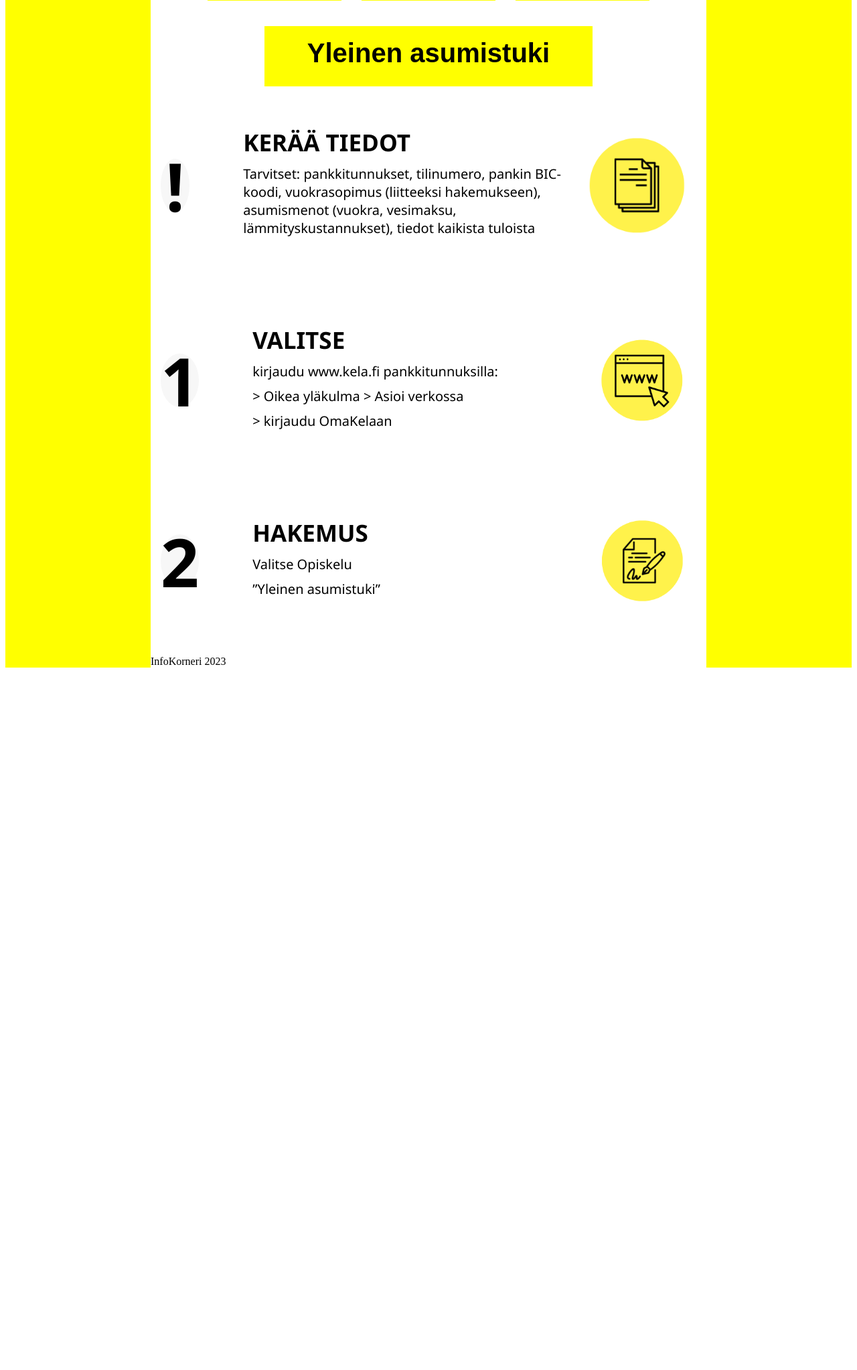
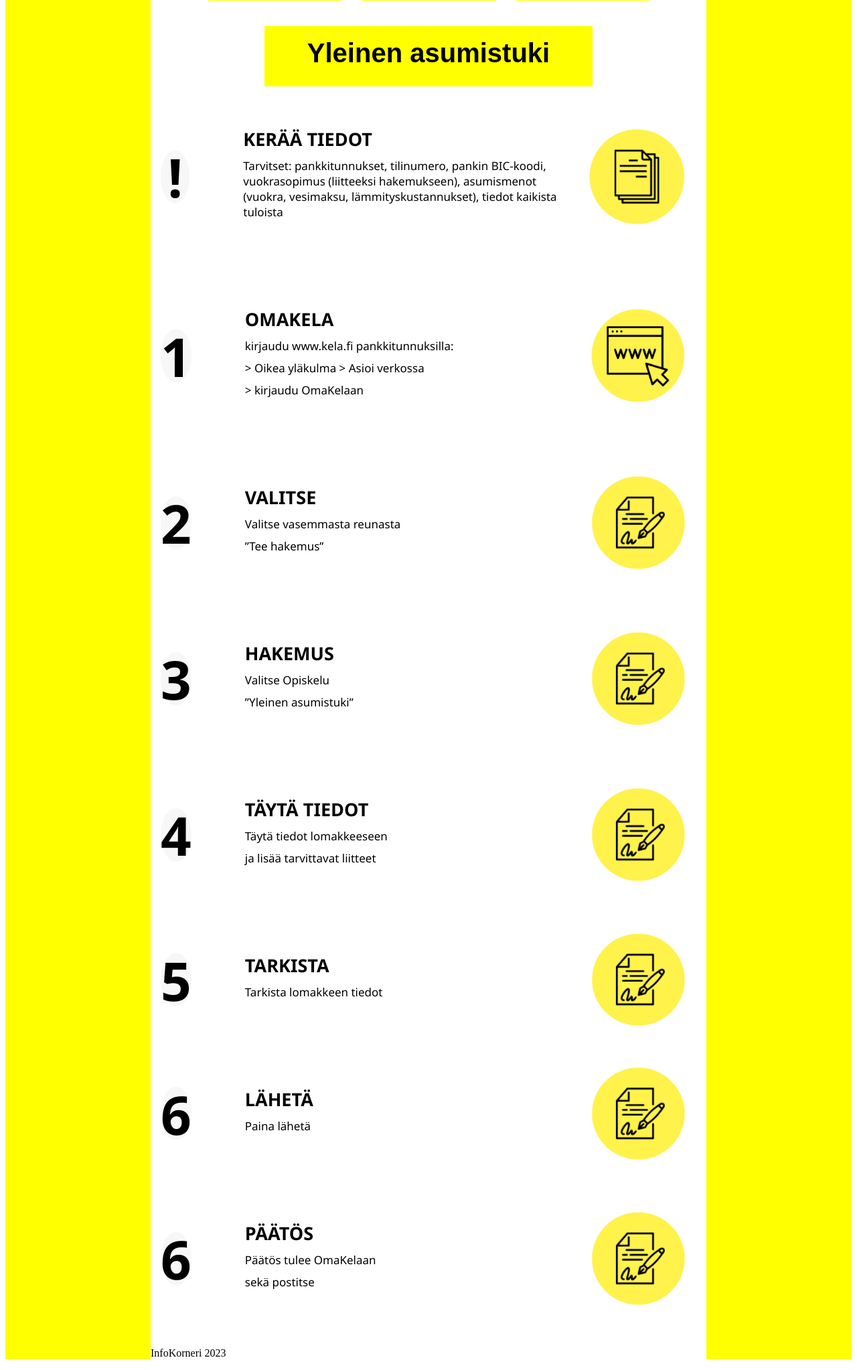
Before and after one commit to opadevelopment/DjangoWebsite, a Django app: page /opiskelija/ in a window 1280 px wide. Shown: the part 395-2441 px from the top of the page at 67% size. Before the commit the page ends 1392 px from the top, so only its background shows below. Run offline with Django 4.2, Linux system fonts and the light colour scheme.

Commit message:
skaalausta korjattu

```diff
--- a/website/static/base.css
+++ b/website/static/base.css
@@ -173,7 +173,7 @@
   display: flex;
   justify-content: center;
   align-items: center;
-  font-size: 100px;
+  font-size: 80px;
   font-weight: bold;
   width: 80px;
   height: 80px;
@@ -194,7 +194,7 @@
 }
 
 .header {
-  font-size: 35px;
+  font-size: 27px;
   font-weight: bold;
   margin-bottom: 10px;
   font-family: 'Segoe UI', Tahoma, Geneva, Verdana, sans-serif;
@@ -202,7 +202,7 @@
 
 .text {
   flex: 1;
-  font-size: 20px;
+  font-size: 17px;
   margin-bottom: 10px;
   width: 500px;
   font-family: 'Segoe UI', Tahoma, Geneva, Verdana, sans-serif;
--- a/website/templates/opiskelija.html
+++ b/website/templates/opiskelija.html
@@ -44,7 +44,7 @@
     <div class="box step-box">
       <div class="step">1</div>
       <div class="content">
-        <div class="header">VALITSE</div>
+        <div class="header">OMAKELA</div>
         <div class="text">
             kirjaudu www.kela.fi pankkitunnuksilla:
 
@@ -68,6 +68,19 @@
     <div class="box step-box">
       <div class="step">2</div>
       <div class="content">
+        <div class="header">VALITSE</div>
+        <div class="text">Valitse vasemmasta reunasta </div>
+        <div class="text">”Tee hakemus” </div>
+      </div>
+      <div class="image-wrapper">
+        <img class="image" src="{% static 'allekirjoita.png' %}" alt="Example Image">
+      </div>
+    </div>
+  </div>
+  <div class="container">
+    <div class="box step-box">
+      <div class="step">3</div>
+      <div class="content">
         <div class="header">HAKEMUS</div>
         <div class="text">Valitse Opiskelu  </div>
         <div class="text"> ”Yleinen asumistuki” </div>
@@ -77,6 +90,57 @@
       </div>
     </div>
   </div>
+  <div class="container">
+    <div class="box step-box">
+      <div class="step">4</div>
+      <div class="content">
+        <div class="header">TÄYTÄ TIEDOT </div>
+        <div class="text">Täytä tiedot lomakkeeseen</div>
+        <div class="text">ja lisää tarvittavat liitteet </div>
+      </div>
+      <div class="image-wrapper">
+        <img class="image" src="{% static 'allekirjoita.png' %}" alt="Example Image">
+      </div>
+    </div>
+  </div>
+  <div class="container">
+    <div class="box step-box">
+      <div class="step">5</div>
+      <div class="content">
+        <div class="header">TARKISTA</div>
+        <div class="text">Tarkista lomakkeen tiedot </div>
+      </div>
+      <div class="image-wrapper">
+        <img class="image" src="{% static 'allekirjoita.png' %}" alt="Example Image">
+      </div>
+    </div>
+  </div>
+  <div class="container">
+    <div class="box step-box">
+      <div class="step">6</div>
+      <div class="content">
+        <div class="header">LÄHETÄ</div>
+        <div class="text">Paina lähetä </div>
+      </div>
+      <div class="image-wrapper">
+        <img class="image" src="{% static 'allekirjoita.png' %}" alt="Example Image">
+      </div>
+    </div>
+  </div>
+  <div class="container">
+    <div class="box step-box">
+      <div class="step">6</div>
+      <div class="content">
+        <div class="header">PÄÄTÖS</div>
+        <div class="text">Päätös tulee OmaKelaan</div>
+        <div class="text">sekä postitse</div>
+      </div>
+      <div class="image-wrapper">
+        <img class="image" src="{% static 'allekirjoita.png' %}" alt="Example Image">
+      </div>
+    </div>
+  </div>
+
 
 
 {% endblock %}
```
